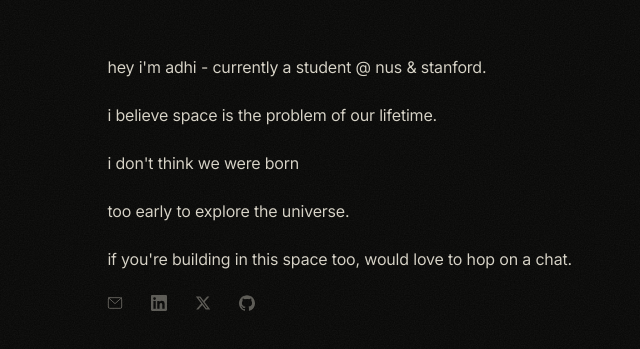
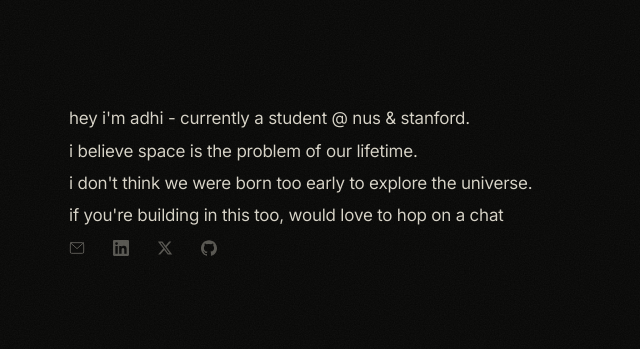
Before and after one commit to adhikrysh/adhikrish.cloud, a plain HTML site: page index.html in a window 1280 px wide. Shown: the part 217-566 px from the top of the page, without its empty margins (123-763 px from the left). Drawn offline with Linux system fonts and the light colour scheme.

Commit message:
Redesign landing page with unified line-height rhythm
Rewrite the layout with line-height as the single mechanism for every
vertical gap so wrapped lines and paragraph breaks share identical
spacing. Bump body to 17px with 1.9 line-height, set paragraphs to
zero margin, and size the icons row to 1.9em with centered alignment
so it reads as the next line of type. Pull max-width to 520px so the
belief line wraps to two lines while the others stay single-line. Add
staggered fade-up animations with prefers-reduced-motion handling,
shift icons to burnt-orange on hover, and merge the intro line per
the latest copy.

Co-Authored-By: Claude Opus 4.7 (1M context) <noreply@anthropic.com>

```diff
--- a/index.html
+++ b/index.html
@@ -13,25 +13,38 @@
 <link rel="preconnect" href="https://fonts.gstatic.com" crossorigin>
 <link rel="stylesheet" href="https://fonts.googleapis.com/css2?family=Inter:wght@300..700&display=swap">
 <style>
-  * { margin: 0; padding: 0; box-sizing: border-box; }
-  ::selection { background: #d4632a; color: #f5f0e8; }
-  ::-moz-selection { background: #d4632a; color: #f5f0e8; }
-  html, body { height: 100%; }
+  *, *::before, *::after {
+    margin: 0;
+    padding: 0;
+    box-sizing: border-box;
+  }
+  ::selection {
+    background: #d4632a;
+    color: #f5f0e8;
+  }
+  ::-moz-selection {
+    background: #d4632a;
+    color: #f5f0e8;
+  }
+  html, body {
+    height: 100%;
+  }
   body {
     background: #080807;
     color: #d8d4c8;
     font-family: 'Inter', -apple-system, BlinkMacSystemFont, system-ui, sans-serif;
-    font-size: 16px;
+    font-size: 17px;
     font-weight: 380;
     -webkit-font-smoothing: antialiased;
     -moz-osx-font-smoothing: grayscale;
-    line-height: 1.6;
-    letter-spacing: -0.01em;
+    line-height: 1.9;
+    letter-spacing: -0.012em;
     display: flex;
     flex-direction: column;
     justify-content: center;
     padding: 60px;
-    padding-left: 18%;
+    padding-left: 15%;
+    overflow-x: hidden;
   }
   .grain {
     position: fixed;
@@ -39,7 +52,7 @@
     width: 100%;
     height: 100%;
     pointer-events: none;
-    opacity: 0.07;
+    opacity: 0.06;
     z-index: 0;
   }
   .text, .icons {
@@ -47,38 +60,65 @@
     z-index: 1;
   }
   .text {
-    max-width: 720px;
+    max-width: 520px;
   }
   .text p {
-    margin-bottom: 1.4em;
+    margin: 0;
+    opacity: 0;
+    transform: translateY(6px);
+    animation: rise 900ms cubic-bezier(0.16, 1, 0.3, 1) forwards;
   }
-  .text p:last-child {
-    margin-bottom: 0;
-  }
+  .text p:nth-child(1) { animation-delay: 140ms; }
+  .text p:nth-child(2) { animation-delay: 340ms; }
+  .text p:nth-child(3) { animation-delay: 540ms; }
+  .text p:nth-child(4) { animation-delay: 740ms; }
   .icons {
-    margin-top: 1.4em;
+    margin-top: 0;
+    height: 1.9em;
     display: flex;
+    align-items: center;
     gap: 28px;
-    align-items: center;
+    opacity: 0;
+    transform: translateY(6px);
+    animation: rise 900ms cubic-bezier(0.16, 1, 0.3, 1) forwards;
+    animation-delay: 960ms;
   }
   .icons a {
     color: #d8d4c8;
-    opacity: 0.4;
-    transition: opacity 0.2s ease;
+    opacity: 0.38;
+    transition: opacity 220ms ease, color 220ms ease, transform 220ms ease;
     display: flex;
     align-items: center;
   }
   .icons a:hover {
     opacity: 1;
+    color: #d4632a;
+    transform: translateY(-1px);
   }
   .icons svg {
     width: 16px;
     height: 16px;
   }
-  @media (max-width: 600px) {
+  @keyframes rise {
+    to {
+      opacity: 1;
+      transform: translateY(0);
+    }
+  }
+  @media (max-width: 720px) {
     body {
-      padding: 40px 30px;
-      font-size: 15px;
+      padding: 40px 28px;
+      font-size: 16px;
+    }
+    .text {
+      max-width: 100%;
+    }
+  }
+  @media (prefers-reduced-motion: reduce) {
+    .text p, .icons {
+      opacity: 1;
+      transform: none;
+      animation: none;
     }
   }
 </style>
@@ -94,9 +134,8 @@
   <div class="text">
     <p>hey i'm adhi - currently a student @ nus &amp; stanford.</p>
     <p>i believe space is the problem of our lifetime.</p>
-    <p>i don't think we were born</p>
-    <p>too early to explore the universe.</p>
-    <p>if you're building in this space too, would love to hop on a chat.</p>
+    <p>i don't think we were born too early to explore the universe.</p>
+    <p>if you're building in this too, would love to hop on a chat</p>
   </div>
 
   <div class="icons">
```
